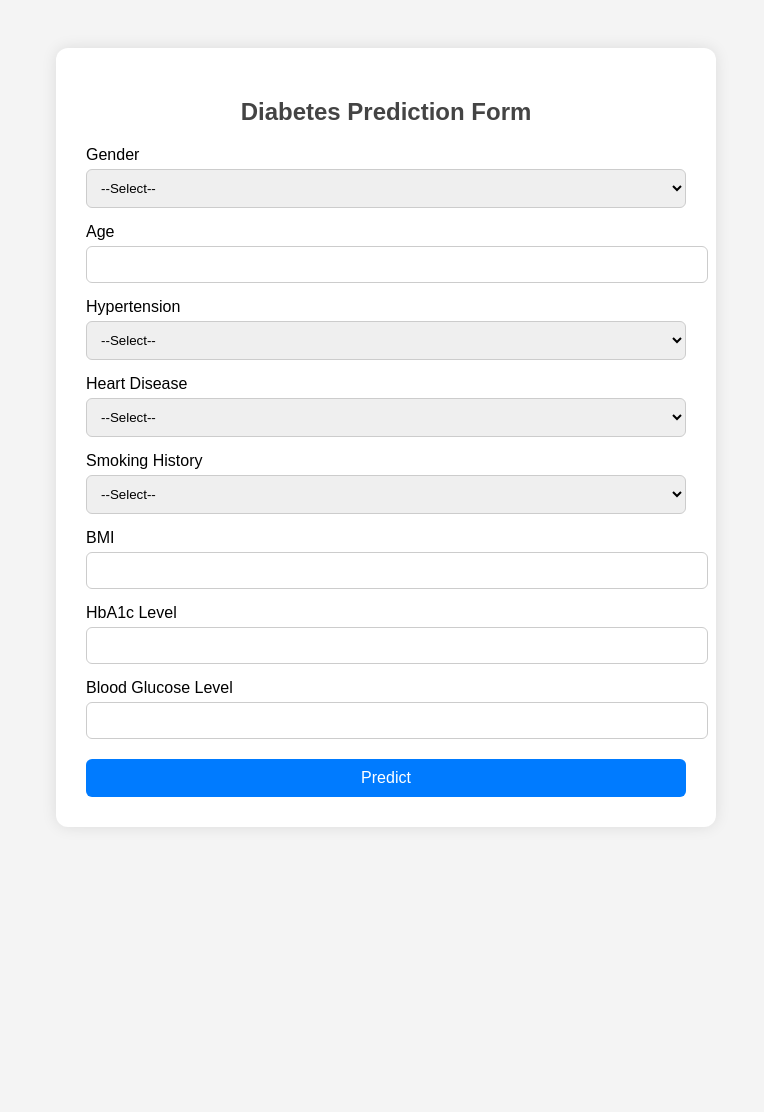
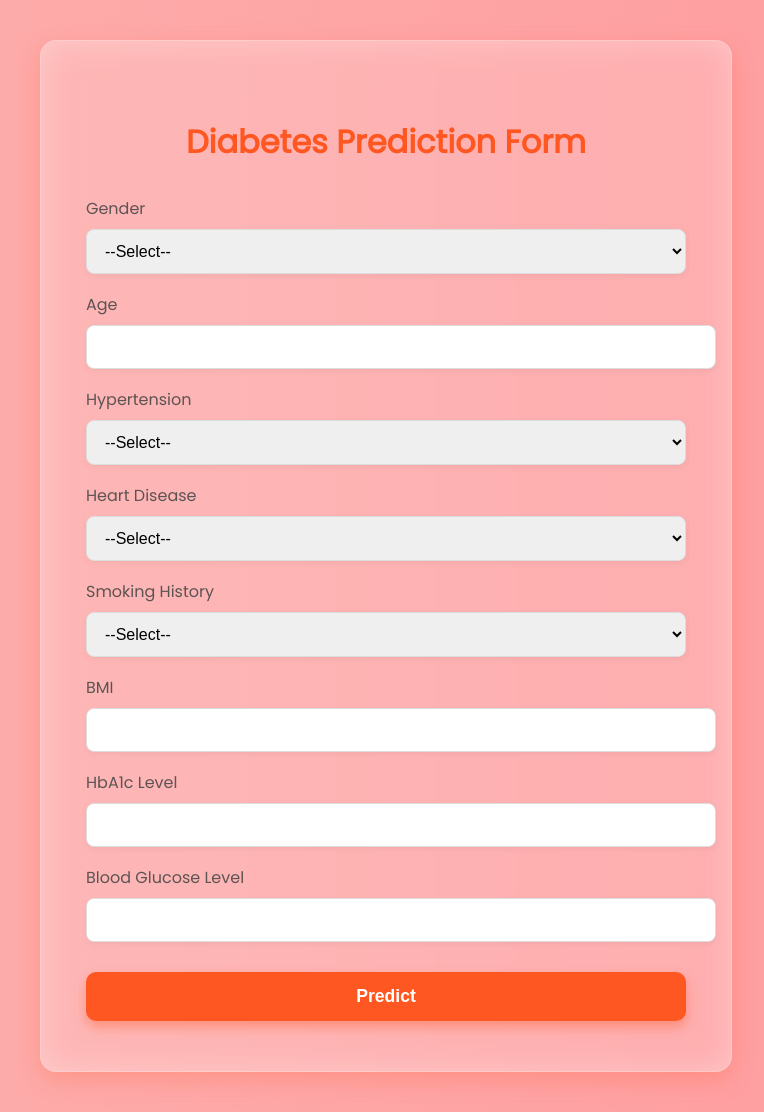
Before and after one commit to sarthaksinghgaur/End-to-End-ML-Project, a Flask app: page /predictdata in a window 1280 px wide. Shown: the whole page, without its empty margins (254-1018 px from the left). Before the commit the page ends 797 px from the top, so only its background shows below. Run offline with Flask 3, Linux system fonts and the light colour scheme.

Commit message:
improved UI

```diff
--- a/templates/home.html
+++ b/templates/home.html
@@ -4,52 +4,134 @@
     <meta charset="UTF-8">
     <title>Diabetes Prediction</title>
     <style>
+        @import url('https://fonts.googleapis.com/css2?family=Poppins&display=swap');
+
+        @keyframes gradientBackground {
+            0% {
+                background-position: 0% 50%;
+            }
+            50% {
+                background-position: 100% 50%;
+            }
+            100% {
+                background-position: 0% 50%;
+            }
+        }
+
+        @keyframes pulse {
+            0%, 100% {
+                box-shadow: 0 6px 12px rgba(255, 87, 34, 0.4);
+                transform: scale(1);
+            }
+            50% {
+                box-shadow: 0 8px 20px rgba(255, 87, 34, 0.6);
+                transform: scale(1.05);
+            }
+        }
+
         body {
-            font-family: Arial, sans-serif;
-            background-color: #f4f4f4;
+            font-family: 'Poppins', sans-serif;
+            background: linear-gradient(270deg, #ff9a9e, #fad0c4, #ff9a9e, #fad0c4);
+            background-size: 800% 800%;
+            animation: gradientBackground 15s ease infinite;
             padding: 40px;
+            margin: 0;
         }
         .container {
             max-width: 600px;
             margin: auto;
-            background: white;
-            padding: 30px;
-            border-radius: 12px;
-            box-shadow: 0 0 15px rgba(0,0,0,0.1);
+            background: rgba(255, 255, 255, 0.15);
+            padding: 50px 45px;
+            border-radius: 16px;
+            box-shadow: inset 0 0 30px rgba(255, 255, 255, 0.3), 0 8px 24px rgba(255, 87, 34, 0.25);
+            backdrop-filter: blur(20px);
+            border: 1px solid rgba(255, 255, 255, 0.3);
         }
         h2 {
             text-align: center;
-            color: #444;
+            color: #ff5722;
+            margin-bottom: 30px;
+            font-weight: 600;
+            font-size: 2rem;
         }
         form label {
             display: block;
-            margin: 15px 0 5px;
+            margin: 18px 0 8px;
+            font-weight: 500;
+            color: #444444dd;
+            font-size: 1rem;
         }
         form input, form select {
             width: 100%;
-            padding: 10px;
-            border-radius: 6px;
-            border: 1px solid #ccc;
+            padding: 12px 14px;
+            border-radius: 8px;
+            border: 1px solid #ddd;
+            box-shadow: 0 2px 6px rgba(0,0,0,0.05);
+            font-size: 1rem;
+            transition: box-shadow 0.3s ease, border-color 0.3s ease;
+        }
+        form input:focus, form select:focus {
+            outline: none;
+            border-color: #ff5722;
+            box-shadow: 0 0 8px 3px rgba(255, 87, 34, 0.7);
+            animation: pulse 1.5s ease infinite;
         }
         .submit-btn {
-            background-color: #007bff;
+            background-color: #ff5722;
             color: white;
-            margin-top: 20px;
-            padding: 10px;
+            margin-top: 30px;
+            padding: 14px;
             width: 100%;
             border: none;
-            border-radius: 6px;
+            border-radius: 10px;
             cursor: pointer;
-            font-size: 16px;
+            font-size: 1.1rem;
+            font-weight: 600;
+            transition: background-color 0.4s ease, transform 0.2s ease;
+            box-shadow: 0 6px 12px rgba(255, 87, 34, 0.4);
         }
         .submit-btn:hover {
-            background-color: #0056b3;
+            background-color: #e64a19;
+            animation: pulse 1s ease infinite;
+            transform: scale(1.05);
+            box-shadow: 0 8px 20px rgba(230, 74, 25, 0.6);
         }
         .result {
             text-align: center;
-            font-size: 18px;
-            margin-top: 25px;
-            color: green;
+            font-size: 1.25rem;
+            margin-top: 30px;
+            color: #2e7d32;
+            font-weight: 600;
+            text-shadow: 0 1px 2px rgba(46, 125, 50, 0.3);
+            display: inline-block;
+            padding: 10px 25px;
+            border-radius: 50px;
+            border: 2px solid #2e7d32;
+            background: rgba(46, 125, 50, 0.1);
+            box-shadow: 0 4px 8px rgba(46, 125, 50, 0.2);
+            user-select: none;
+        }
+        .back-btn {
+            display: inline-block;
+            background-color: #607d8b;
+            color: white;
+            margin-top: 20px;
+            padding: 14px;
+            width: 100%;
+            border-radius: 10px;
+            text-align: center;
+            font-size: 1.1rem;
+            font-weight: 600;
+            text-decoration: none;
+            transition: background-color 0.4s ease, transform 0.2s ease;
+            box-shadow: 0 6px 12px rgba(96, 125, 139, 0.4);
+            user-select: none;
+        }
+        .back-btn:hover {
+            background-color: #455a64;
+            animation: pulse 1s ease infinite;
+            transform: scale(1.05);
+            box-shadow: 0 8px 20px rgba(69, 90, 100, 0.6);
         }
     </style>
 </head>
@@ -109,6 +191,7 @@
         <div class="result">
             <strong>Prediction:</strong> {{ "Diabetic" if results == 1 else "Not Diabetic" }}
         </div>
+        <a href="/" class="back-btn">Back to Home</a>
         {% endif %}
     </div>
 </body>
```
Also changed, not shown: templates/index.html (+92 -21 lines).
